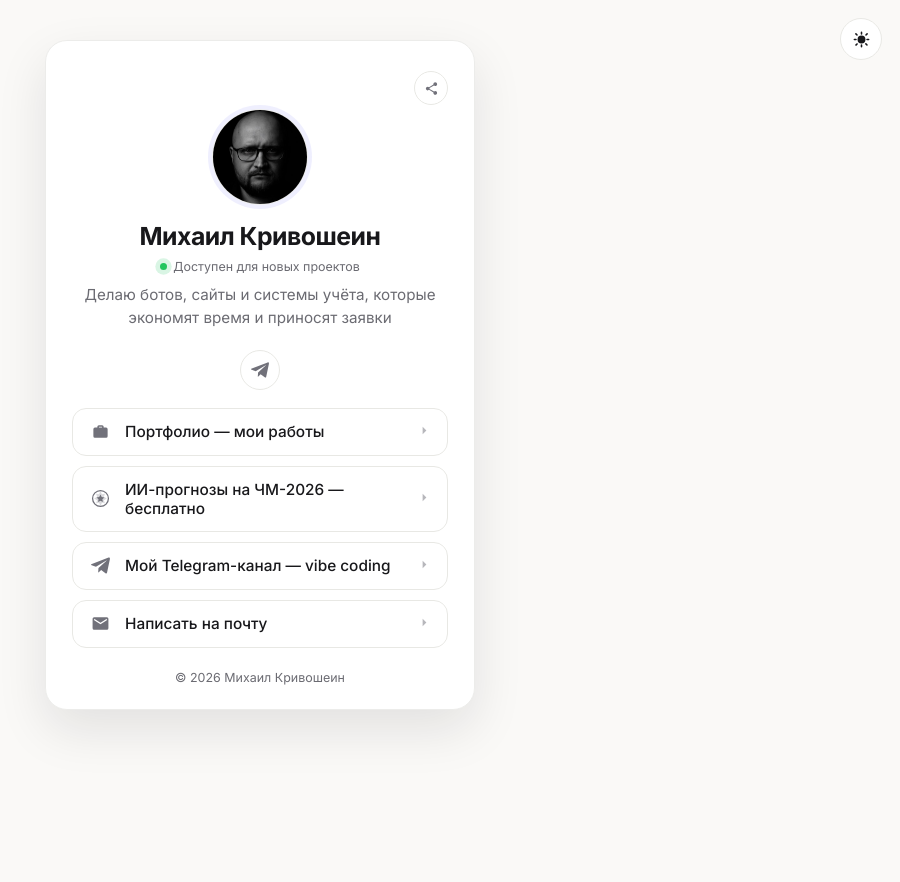
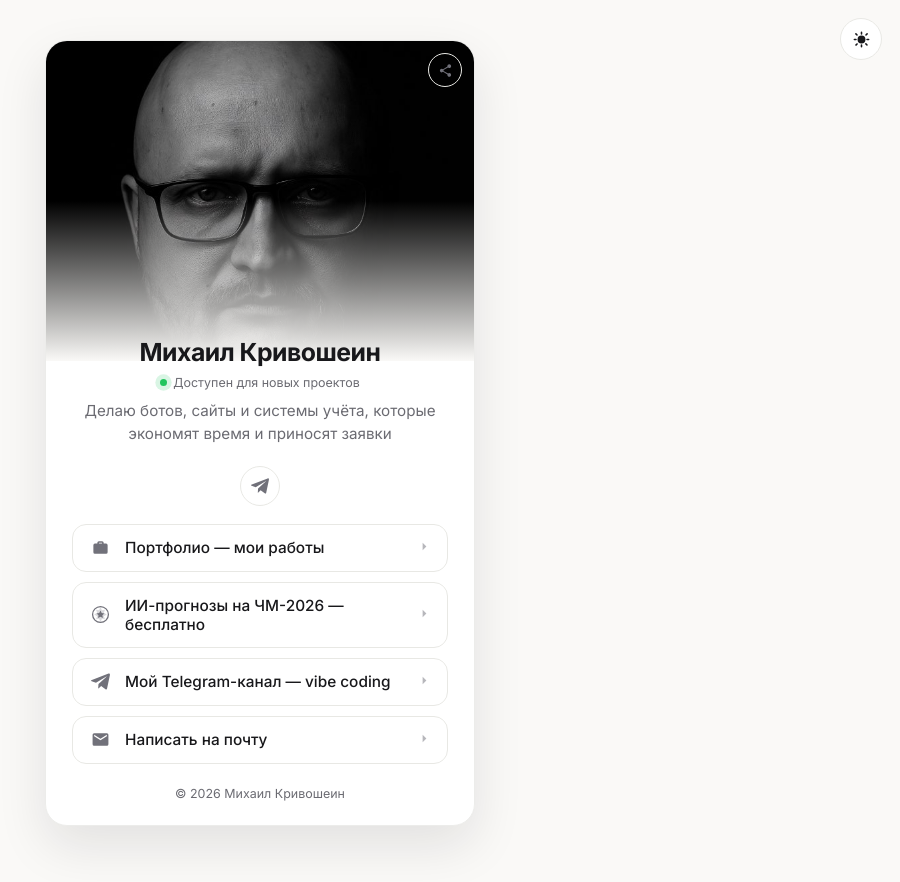
Before and after one commit to Mikhail-prog4/krivoshein, a plain HTML site: page index.html in a window 1280 px wide. Shown: the whole page, without its empty margins (380-1280 px from the left). Before the commit the page ends 800 px from the top, so only its background shows below. Drawn offline with Linux system fonts and the light colour scheme.

Commit message:
feat: баннер 320px с фото вместо круглого аватара
Co-Authored-By: Claude Opus 4.6 <noreply@anthropic.com>

```diff
--- a/index.html
+++ b/index.html
@@ -109,11 +109,25 @@
       border: 1px solid var(--card-border);
       border-radius: var(--radius);
       box-shadow: var(--card-shadow);
-      padding: 30px 26px 24px;
+      padding: 0 0 24px;
+      overflow: hidden;
       transition: background .45s, border-color .45s, box-shadow .45s;
     }
 
-    .topbar { display: flex; justify-content: flex-end; margin-bottom: 4px; }
+    .banner {
+      width: 100%; height: 320px;
+      background: center 30% / cover no-repeat;
+      position: relative;
+    }
+    .banner::after {
+      content: ''; position: absolute; inset: 0;
+      background: linear-gradient(to top, var(--bg) 0%, rgba(0,0,0,.15) 50%, transparent 100%);
+      transition: background .45s ease;
+    }
+
+    .card-body { padding: 0 26px; }
+
+    .topbar { display: flex; justify-content: flex-end; margin-bottom: 4px; position: absolute; top: 12px; right: 12px; z-index: 2; }
     .share-btn {
       width: 34px; height: 34px; display: grid; place-items: center;
       border-radius: 50%; cursor: pointer; color: var(--icon);
@@ -124,18 +138,7 @@
     .share-btn svg { width: 15px; height: 15px; fill: currentColor; }
 
     /* ===================== ПРОФИЛЬ ===================== */
-    .profile { text-align: center; }
-    .avatar {
-      width: 96px; height: 96px; margin: 0 auto 16px;
-      border-radius: 50%;
-      border: 1px solid var(--card-border);
-      box-shadow: 0 0 0 4px var(--accent-soft);
-      object-fit: cover; overflow: hidden;
-      display: grid; place-items: center;
-      background: var(--btn); color: var(--accent);
-      font-weight: 700; font-size: 32px;
-    }
-    .avatar img { width: 100%; height: 100%; object-fit: cover; }
+    .profile { text-align: center; margin-top: -24px; position: relative; z-index: 1; }
 
     .name { font-size: 1.55rem; font-weight: 700; letter-spacing: -.02em; }
     .status {
@@ -222,8 +225,10 @@
       </button>
     </div>
 
+    <div class="banner" id="banner"></div>
+
+    <div class="card-body">
       <section class="profile">
-      <div class="avatar reveal" id="avatar" style="animation-delay:.1s"></div>
         <h1 class="name reveal" id="name" style="animation-delay:.16s"></h1>
         <div class="status reveal" id="status" style="animation-delay:.22s"><span class="dot"></span><span id="statusText"></span></div>
         <p class="title reveal" id="title" style="animation-delay:.28s"></p>
@@ -232,6 +237,7 @@
       <nav class="socials reveal" id="socials" aria-label="Соцсети" style="animation-delay:.34s"></nav>
       <nav class="links" id="links" aria-label="Ссылки"></nav>
       <footer class="footer reveal" id="footer" style="animation-delay:.5s"></footer>
+    </div>
   </main>
 
   <div class="toast" id="toast"></div>
@@ -300,9 +306,7 @@
       const st = document.getElementById("status");
       if (CONFIG.status) document.getElementById("statusText").textContent = CONFIG.status;
       else st.style.display = "none";
-      const av = document.getElementById("avatar");
-      if (CONFIG.avatar){ const i=document.createElement("img"); i.src=CONFIG.avatar; i.alt=CONFIG.name; av.appendChild(i); }
-      else av.textContent = getInitials(CONFIG.name);
+      if (CONFIG.avatar) document.getElementById("banner").style.backgroundImage = "url(" + CONFIG.avatar + ")";
     }
     function renderSocials(){
       const box=document.getElementById("socials");
```
Lines whose indentation alone changed are shown as unchanged.
